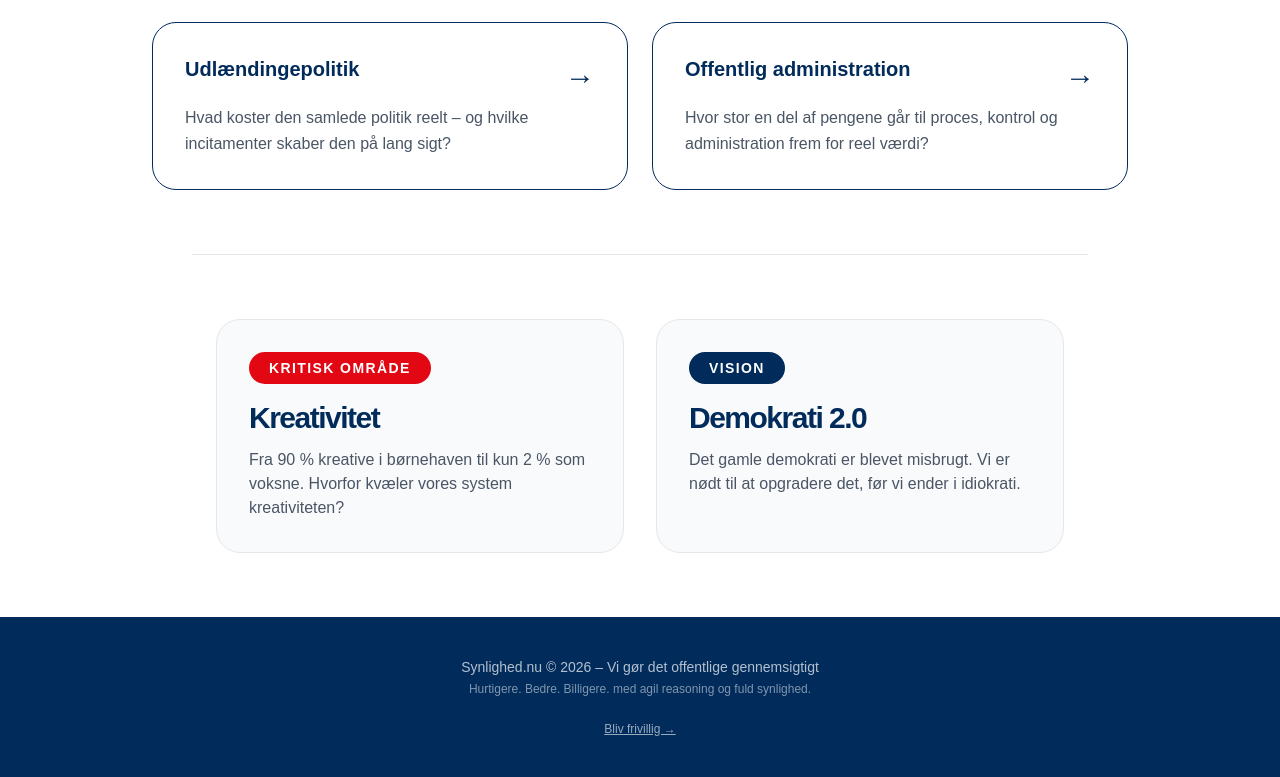
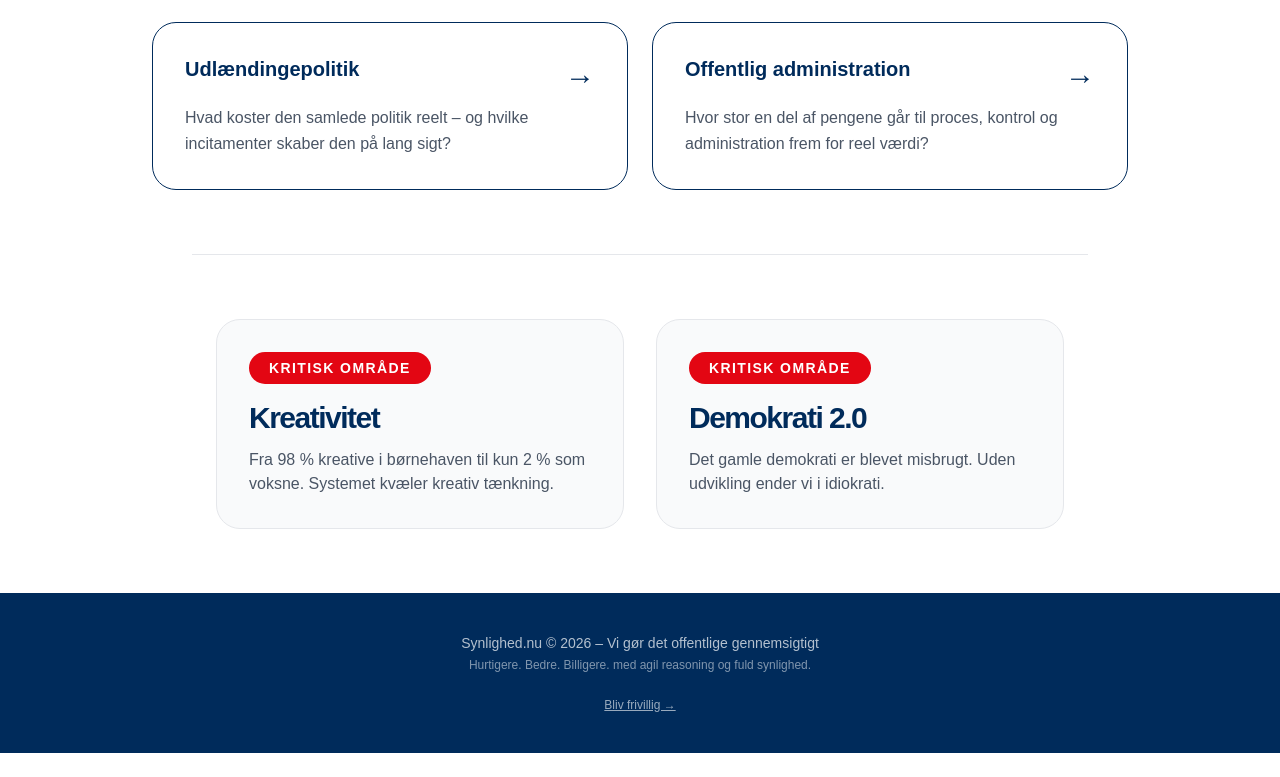
Before and after one commit to synlighed-nu/synlighed-nu-clean, a Next.js app: page / in a window 1280 px wide. Shown: the part 3107-3884 px from the top of the page. After the commit the page ends 3860 px from the top, so only its background shows below. Built offline with nearby package versions, Linux system fonts and the light colour scheme.

Commit message:
Update page.tsx

```diff
--- a/app/page.tsx
+++ b/app/page.tsx
@@ -26,25 +26,25 @@ export default function SynlighedNu() {
 
       <ConcreteAreas />
 
-      {/* Teaser til de to store dedikerede sider */}
+      {/* Teaser til de to kritiske områder */}
       <div className="max-w-4xl mx-auto px-6 py-16 border-t border-gray-200 bg-white">
         <div className="grid md:grid-cols-2 gap-8">
 
-          {/* Kreativitet teaser */}
+          {/* Kreativitet */}
           <a href="/kreativitet" className="group block bg-gray-50 border border-gray-200 hover:border-[#E30613] rounded-3xl p-8 transition-all">
             <span className="inline-block px-5 py-1.5 bg-[#E30613] text-white text-sm font-semibold tracking-widest rounded-full mb-4">KRITISK OMRÅDE</span>
             <h3 className="text-3xl font-bold tracking-tighter mb-3 group-hover:text-[#E30613]">Kreativitet</h3>
             <p className="text-gray-600">
-              Fra 90 % kreative i børnehaven til kun 2 % som voksne. Hvorfor kvæler vores system kreativiteten?
+              Fra 98 % kreative i børnehaven til kun 2 % som voksne. Systemet kvæler kreativ tænkning.
             </p>
           </a>
 
-          {/* Demokrati 2.0 teaser */}
-          <a href="/demokrati-2-0" className="group block bg-gray-50 border border-gray-200 hover:border-[#002B5B] rounded-3xl p-8 transition-all">
-            <span className="inline-block px-5 py-1.5 bg-[#002B5B] text-white text-sm font-semibold tracking-widest rounded-full mb-4">VISION</span>
-            <h3 className="text-3xl font-bold tracking-tighter mb-3 group-hover:text-[#002B5B]">Demokrati 2.0</h3>
+          {/* Demokrati 2.0 */}
+          <a href="/demokrati-2-0" className="group block bg-gray-50 border border-gray-200 hover:border-[#E30613] rounded-3xl p-8 transition-all">
+            <span className="inline-block px-5 py-1.5 bg-[#E30613] text-white text-sm font-semibold tracking-widest rounded-full mb-4">KRITISK OMRÅDE</span>
+            <h3 className="text-3xl font-bold tracking-tighter mb-3 group-hover:text-[#E30613]">Demokrati 2.0</h3>
             <p className="text-gray-600">
-              Det gamle demokrati er blevet misbrugt. Vi er nødt til at opgradere det, før vi ender i idiokrati.
+              Det gamle demokrati er blevet misbrugt. Uden udvikling ender vi i idiokrati.
             </p>
           </a>
         </div>
```
